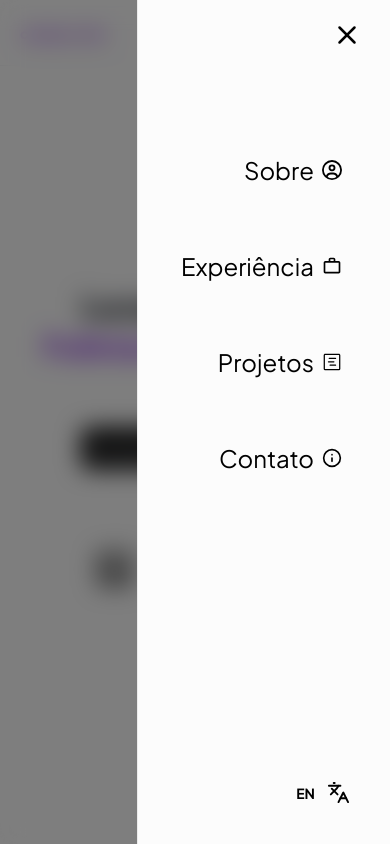
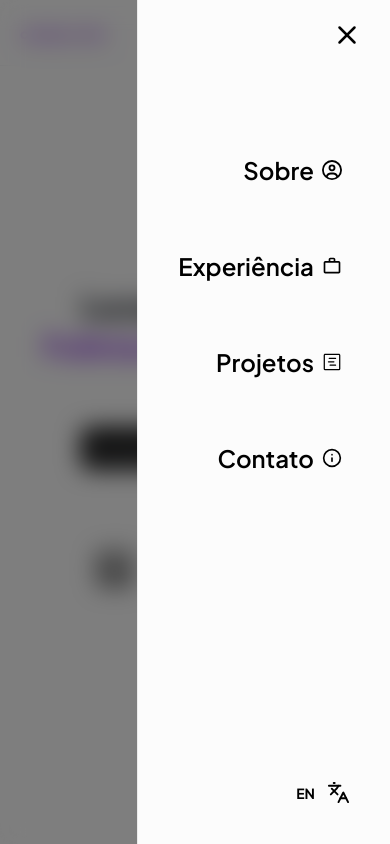
Before and after one commit to lucascmpos/lucascmpos-portfolio, a React (Vite) app: page / in a window 390 px wide. Both pictures are taken after a click on the button 357 px from the left and 32 px from the top of the page. Shown: the top 844 px of the page. Built offline with nearby package versions, Linux system fonts and the light colour scheme.

Commit message:
style: adding font-semibold

```diff
--- a/src/components/header.jsx
+++ b/src/components/header.jsx
@@ -136,7 +136,7 @@ const Header = ({ onChangeLanguage, onChangeTheme, theme }) => {
                 >
                  <div className="flex justify-end px-12 w-full">
       <h2
-        className={`flex group cursor-pointer text-2xl flex-row items-center gap-2 w-fit ${
+        className={`flex group cursor-pointer font-semibold text-2xl flex-row items-center gap-2 w-fit ${
           theme === "light" ? "text-black" : "text-gray-200"
         }`}
       >
```
